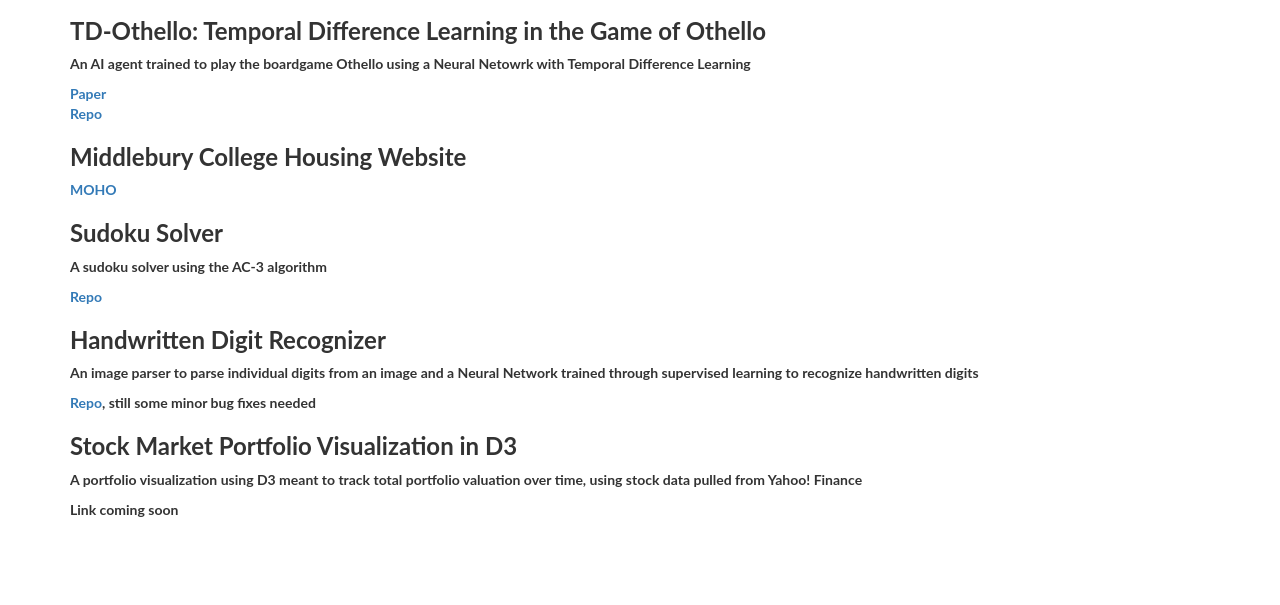
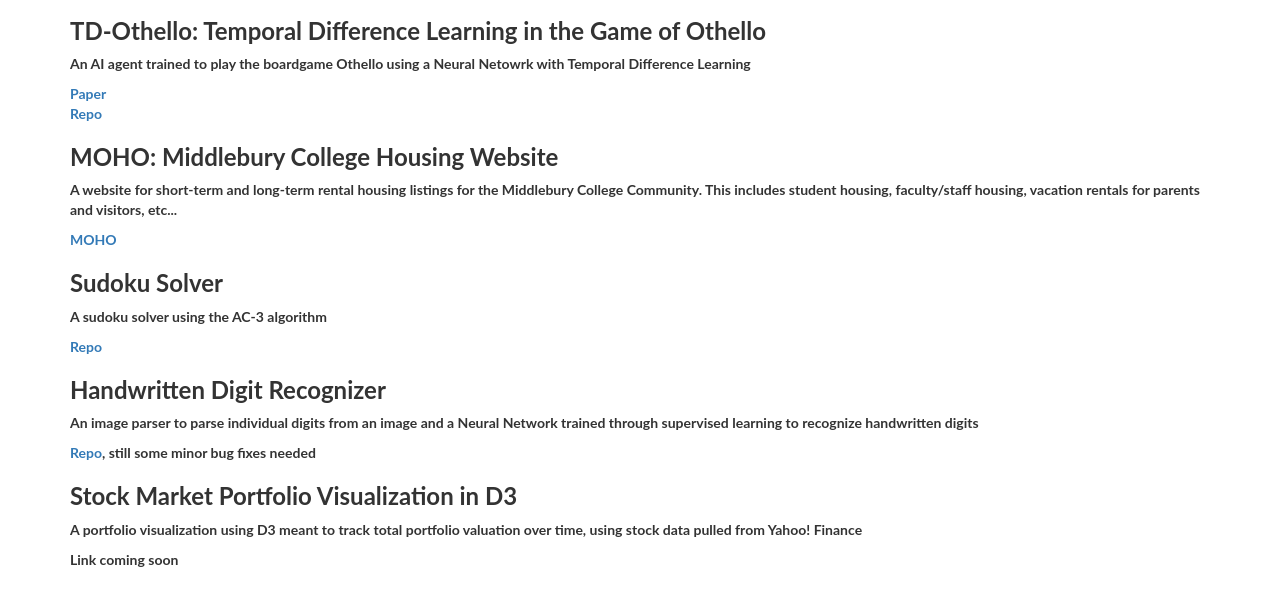
Before and after one commit to wernst/wernst.github.io, a plain HTML site: page projects.html in a window 1280 px wide. Shown: the part 133-738 px from the top of the page. Drawn offline with nearby package versions, Linux system fonts and the light colour scheme.

Commit message:
moho project description

```diff
--- a/projects.html
+++ b/projects.html
@@ -28,7 +28,8 @@
     <p>An AI agent trained to play the boardgame Othello using a Neural Netowrk with Temporal Difference Learning</p>
     <a href = "G_Will-FinalProject.pdf" >Paper</a><br>
     <a href = "https://github.com/wernst/td-othello">Repo</a>
-    <h3>Middlebury College Housing Website</h3>
+    <h3>MOHO: Middlebury College Housing Website</h3>
+    <p>A website for short-term and long-term rental housing listings for the Middlebury College Community. This includes student housing, faculty/staff housing, vacation rentals for parents and visitors, etc...</p>
     <a href = "http://middoffcampus.com">MOHO</a>
     <h3>Sudoku Solver</h3>
     <p>A sudoku solver using the AC-3 algorithm</p>
```
